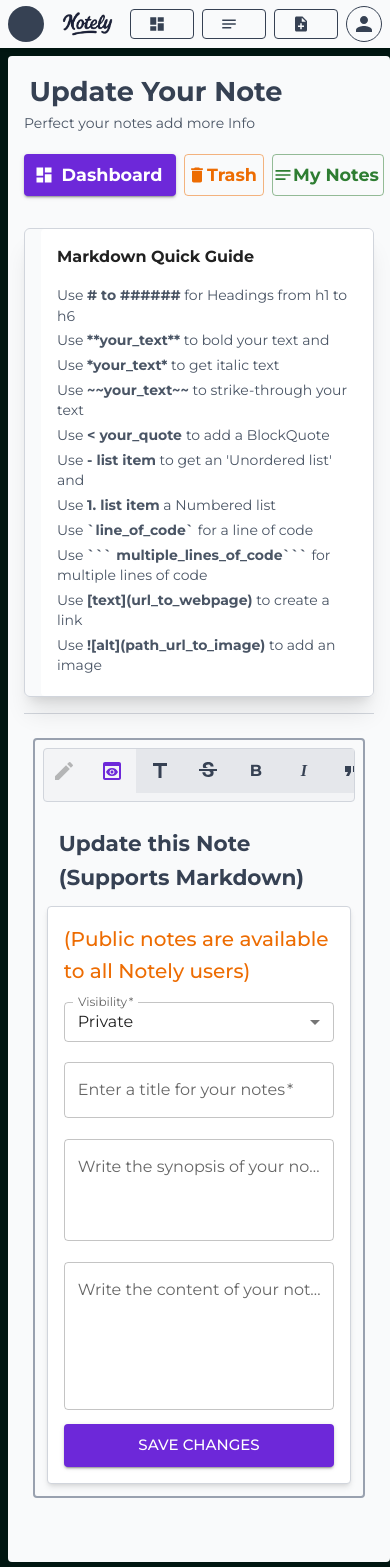
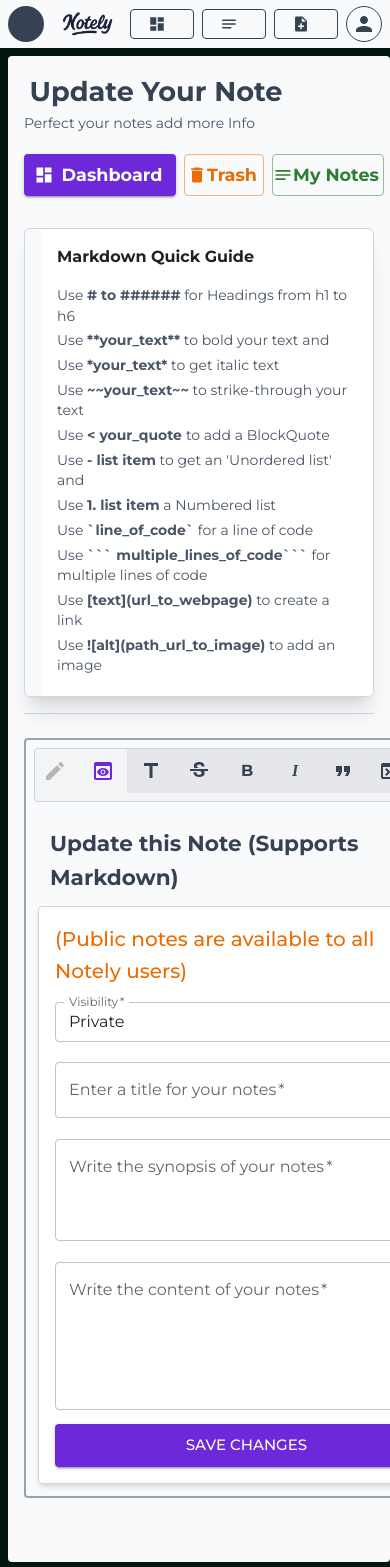
Before and after one commit to WaithakaGuru/NoteLy, a React (Vite) app in the folder client/: page /dashboard/update/1 in a window 390 px wide. Shown: the top 1567 px of the page. Built offline with nearby package versions, Linux system fonts and the light colour scheme; no server answers; sample sign-in values are in the browser's storage; some icons are missing.

Commit message:
Adjust width of the noteEditors on small screen

```diff
--- a/client/src/components/MarkdownPreview.tsx
+++ b/client/src/components/MarkdownPreview.tsx
@@ -14,7 +14,7 @@ function MarkdownPreview(info: MarkdownContent) {
   return (
     <Box
       component={"section"}
-      sx={{ minWidth: { xs: "28rem", sm: "98%" }, placeSelf: "center" }}
+      sx={{ minWidth: "100%", placeSelf: "center" }}
       className="border border-gray-300 rounded bg-white p-4 m-1 gap-2 flex flex-col shadow-md min-h-[34rem]"
     >
       <Box component={"div"}>
--- a/client/src/pages/CreateNote.tsx
+++ b/client/src/pages/CreateNote.tsx
@@ -20,7 +20,6 @@ import MarkdownPreview from "../components/MarkdownPreview";
 import { isAxiosError } from "axios";
 import { useCreateNote } from "../services/postRequests";
 import MkEditor from "../components/MkEditor";
-
 
 type StateType = {
   title: string;
@@ -257,10 +256,11 @@ function CreateNote() {
         <Box
           component={"section"}
           className="w-full p-2 items-center flex  mb-12 border-2 border-gray-400 mx-auto my-6 rounded-2xl"
-          sx={{ flexDirection: "column", width: {xs: "95%", md: "75%"}}}
+          sx={{ flexDirection: "column", width: {xs: "27.8rem", md: "75%"}}}
         >
           <MkEditor handlePreview={handlePreview} handleWrite={handleWrite} Ref={currentRef} insert={insertAtCursor}/>
-           {!preview? <Stack
+          {!preview?
+          <Stack
             fontFamily={"cursive"}
             className="min-w-[55%]"
             sx={{ width:"100%" }}
--- a/client/src/pages/UpdateNote.tsx
+++ b/client/src/pages/UpdateNote.tsx
@@ -276,8 +276,8 @@ function UpdateNote() {
         </Box>
         <Box
           component={"section"}
-          className="w-full p-2 flex items-center gap-6 mb-12 mx-auto my-6 rounded border-2 border-gray-400"
-          sx={{ flexDirection:"column", width: {xs: "95%", md: "75%"} }}
+          className="p-2 flex items-center gap-6 mb-12 mx-auto my-6 rounded border-2 border-gray-400"
+          sx={{ flexDirection:"column", width: {xs: "27.8rem", md: "75%"} }}
         >
           <MkEditor handlePreview={handlePreview} handleWrite={handleWrite} Ref={currentRef} insert={insertAtCursor}/>
           {!preview?
```
